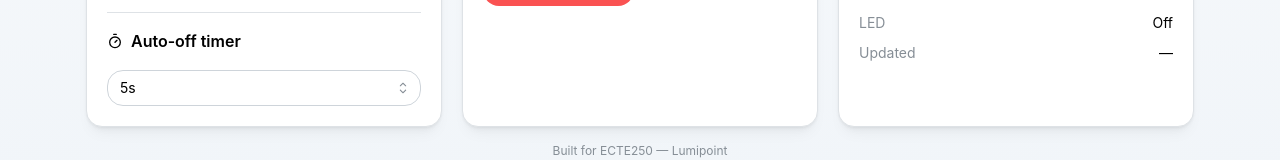
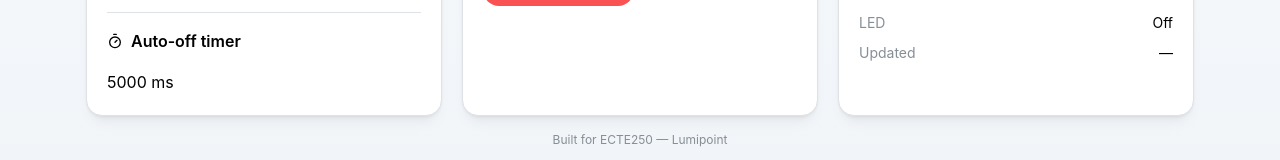
Before and after one commit to matdocker/lumipoint, a Next.js app: page / in a window 1280 px wide. Shown: the part 305-465 px from the top of the page. Built offline with nearby package versions, Linux system fonts and the light colour scheme; no server answers.

Commit message:
update with debugging code

```diff
--- a/components/LumipointDashboard.tsx
+++ b/components/LumipointDashboard.tsx
@@ -8,7 +8,6 @@ import {
   Container,
   Divider,
   Group,
-  Select,
   SimpleGrid,
   Slider,
   Stack,
@@ -36,15 +35,6 @@ type DeviceState = {
 const API_BASE_URL =
   process.env.NEXT_PUBLIC_API_BASE_URL || "https://lumipoint-production.up.railway.app";
 const DEVICE_URL = process.env.NEXT_PUBLIC_DEVICE_URL || ""; // ESP32 endpoint
-
-function msToLabel(ms: number) {
-  if (ms < 1000) return `${ms} ms`;
-  const s = Math.round(ms / 1000);
-  if (s < 60) return `${s}s`;
-  const m = Math.floor(s / 60);
-  const rs = s % 60;
-  return rs ? `${m}m ${rs}s` : `${m}m`;
-}
 
 function useDebounced<T>(value: T, delay = 400) {
   const [debounced, setDebounced] = useState(value);
@@ -129,7 +119,6 @@ export default function LumipointDashboard() {
         setDevice(updated);
         setError(null);
 
-        // Push updated state to ESP32 (if reachable)
         if (DEVICE_URL) {
           console.log("[SAVE] Forwarding update to ESP32:", DEVICE_URL);
           await fetch(`${DEVICE_URL}/update`, {
@@ -285,18 +274,7 @@ export default function LumipointDashboard() {
                     <Timer size={16} />
                     <Text fw={600}>Auto-off timer</Text>
                   </Group>
-                  <Select
-                    data={[2000, 5000, 10000, 30000, 60000].map((ms) => ({
-                      value: String(ms),
-                      label: msToLabel(ms),
-                    }))}
-                    value={String(offTimerMs)}
-                    onChange={(v) => {
-                      console.log("[UI] Auto-off timer changed:", v);
-                      v && setOffTimerMs(Number(v));
-                    }}
-                    allowDeselect={false}
-                  />
+                  <Text>{offTimerMs} ms</Text>
                 </Stack>
               </Card>
 
```
